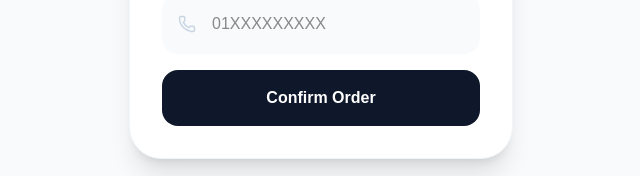
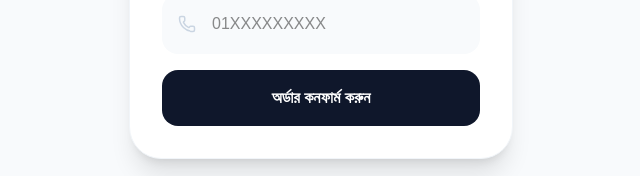
Before and after one commit to imtiazikbal/gtm-frontend, a Next.js app: page / in a window 1280 px wide. Shown: the part 416-592 px from the top of the page, without its empty margins (319-959 px from the left). Built offline with nearby package versions, Linux system fonts and the light colour scheme.

Commit message:
update button name

```diff
--- a/src/pages/index.tsx
+++ b/src/pages/index.tsx
@@ -55,7 +55,7 @@ export default function ProductConfirmDemo() {
               ${status === 'success' ? 'bg-emerald-500 text-white' : 'bg-slate-900 text-white hover:bg-indigo-600'}`}
           >
             {status === 'loading' && <Loader2 className="animate-spin" size={20} />}
-            {status === 'success' ? 'Order Confirmed!' : 'Confirm Order'}
+            {status === 'success' ? 'Order Confirmed!' : 'অর্ডার কনফার্ম করুন'}
           </button>
         </div>
       </div>
```
